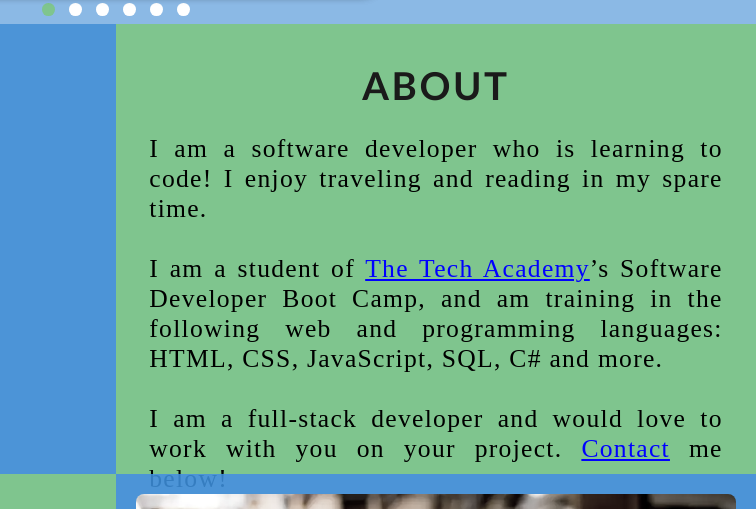
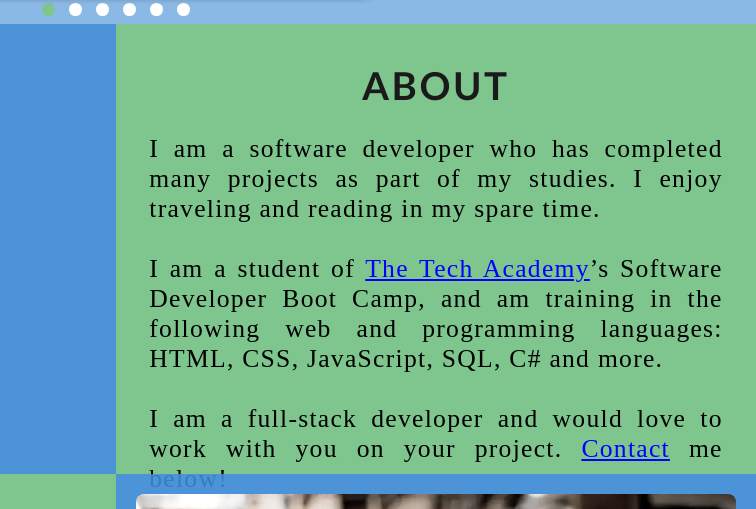
Before and after one commit to Waderjohnson/waderjohnson.github.io, a plain HTML site: page index.html in a window 1280 px wide. Shown: the part 1379-1888 px from the top of the page, 524-1280 px from the left. Drawn offline with Linux system fonts and the light colour scheme.

Commit message:
Update index.html

```diff
--- a/index.html
+++ b/index.html
@@ -112,7 +112,7 @@
                 <h1>About</h1>
                 <p>
                     <p>
-                        I am a software developer who is learning to code! I enjoy traveling and reading in my spare time.
+                        I am a software developer who has completed many projects as part of my studies. I enjoy traveling and reading in my spare time.
                         <br>
                         <br>I am a student of <a href="https://www.learncodinganywhere.com" target="_blank">The Tech Academy</a>’s Software Developer Boot Camp, and am training in the following web and programming languages: HTML, CSS, JavaScript, SQL, C# and more.
                     <br>
```
